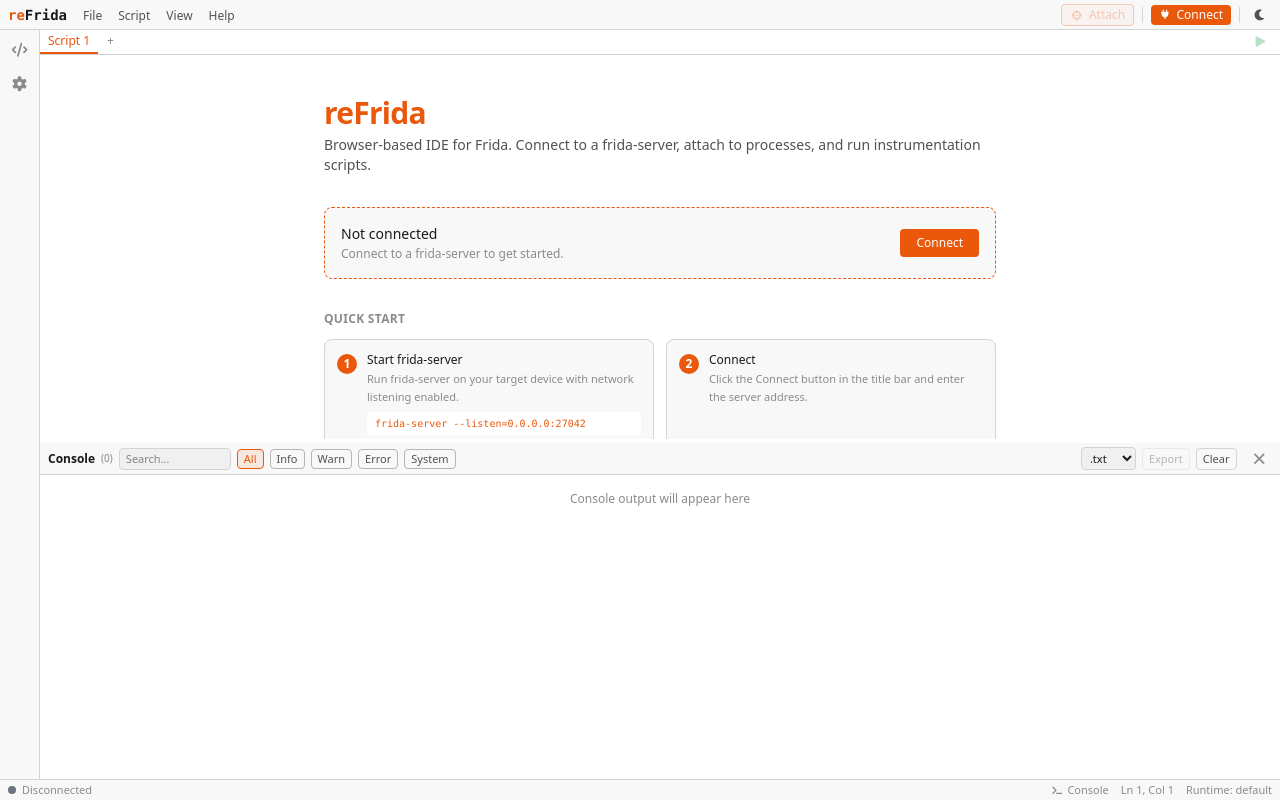
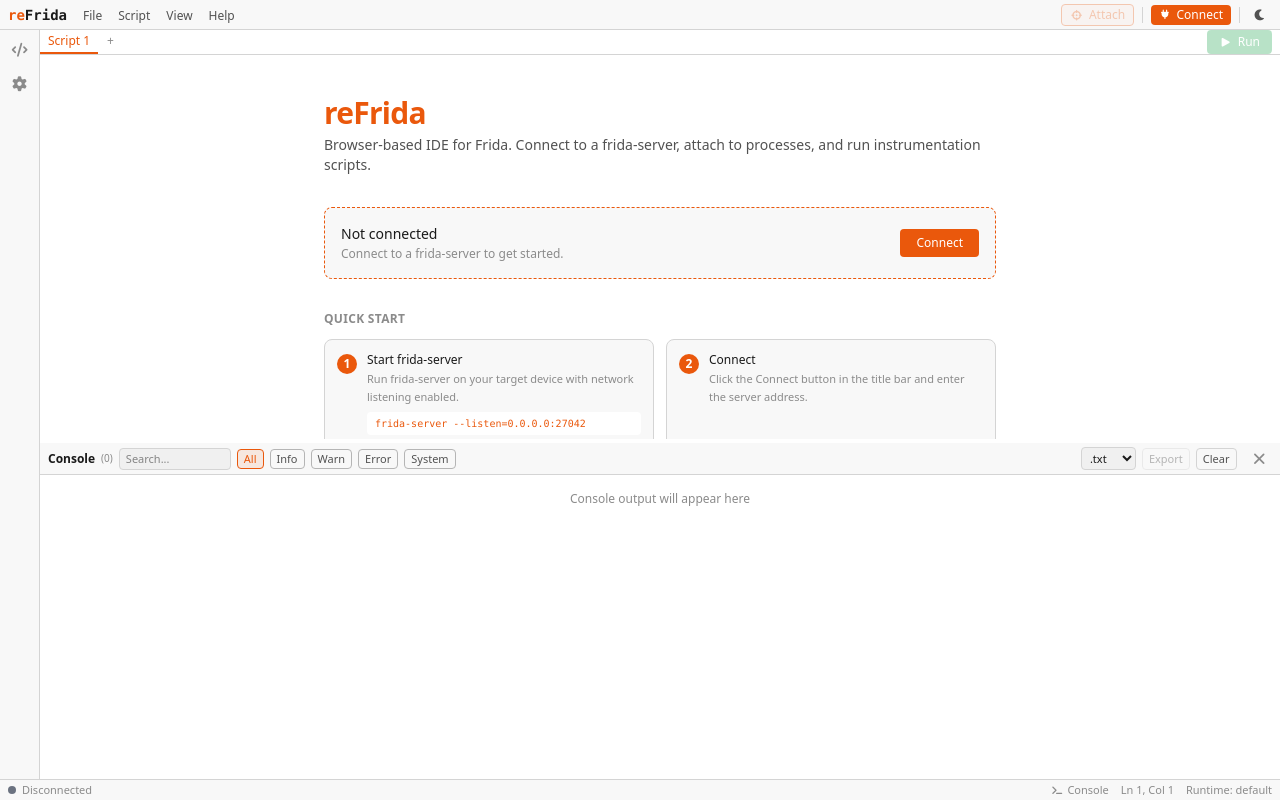
Before and after one commit to zahidaz/refrida, a React (Vite) app: page / in a window 1280 px wide. Built offline with nearby package versions, Linux system fonts and the light colour scheme.

Commit message:
Make run/stop buttons more prominent with labels and filled backgrounds

```diff
--- a/src/components/editor/TabBar.tsx
+++ b/src/components/editor/TabBar.tsx
@@ -126,28 +126,36 @@
         </div>
       </div>
 
-      <div className="flex items-center gap-1 px-2 shrink-0">
+      <div className="flex items-center gap-1.5 px-2 shrink-0">
         <button
           onClick={onRun}
           disabled={!sessionActive}
-          className="titlebar-btn disabled:opacity-30"
-          style={{ color: scriptActive ? "var(--accent)" : "var(--console-ok)" }}
+          className="flex items-center gap-1.5 text-xs font-medium px-3 py-1 rounded disabled:opacity-30"
+          style={{
+            color: "white",
+            background: scriptActive ? "var(--accent)" : "#16a34a",
+          }}
           title={scriptActive ? "Re-run (Ctrl+Enter)" : "Run (Ctrl+Enter)"}
         >
           <i
             className={`fa-solid ${scriptActive ? "fa-rotate-right" : "fa-play"}`}
-            style={{ fontSize: 12 }}
+            style={{ fontSize: 10 }}
           />
+          {scriptActive ? "Re-run" : "Run"}
         </button>
 
         {scriptActive && (
           <button
             onClick={unloadScript}
-            className="titlebar-btn"
-            style={{ color: "#ef4444" }}
+            className="flex items-center gap-1.5 text-xs font-medium px-3 py-1 rounded"
+            style={{
+              color: "#ef4444",
+              border: "1px solid rgba(239, 68, 68, 0.3)",
+            }}
             title="Stop Script"
           >
-            <i className="fa-solid fa-stop" style={{ fontSize: 11 }} />
+            <i className="fa-solid fa-stop" style={{ fontSize: 9 }} />
+            Stop
           </button>
         )}
       </div>
```
